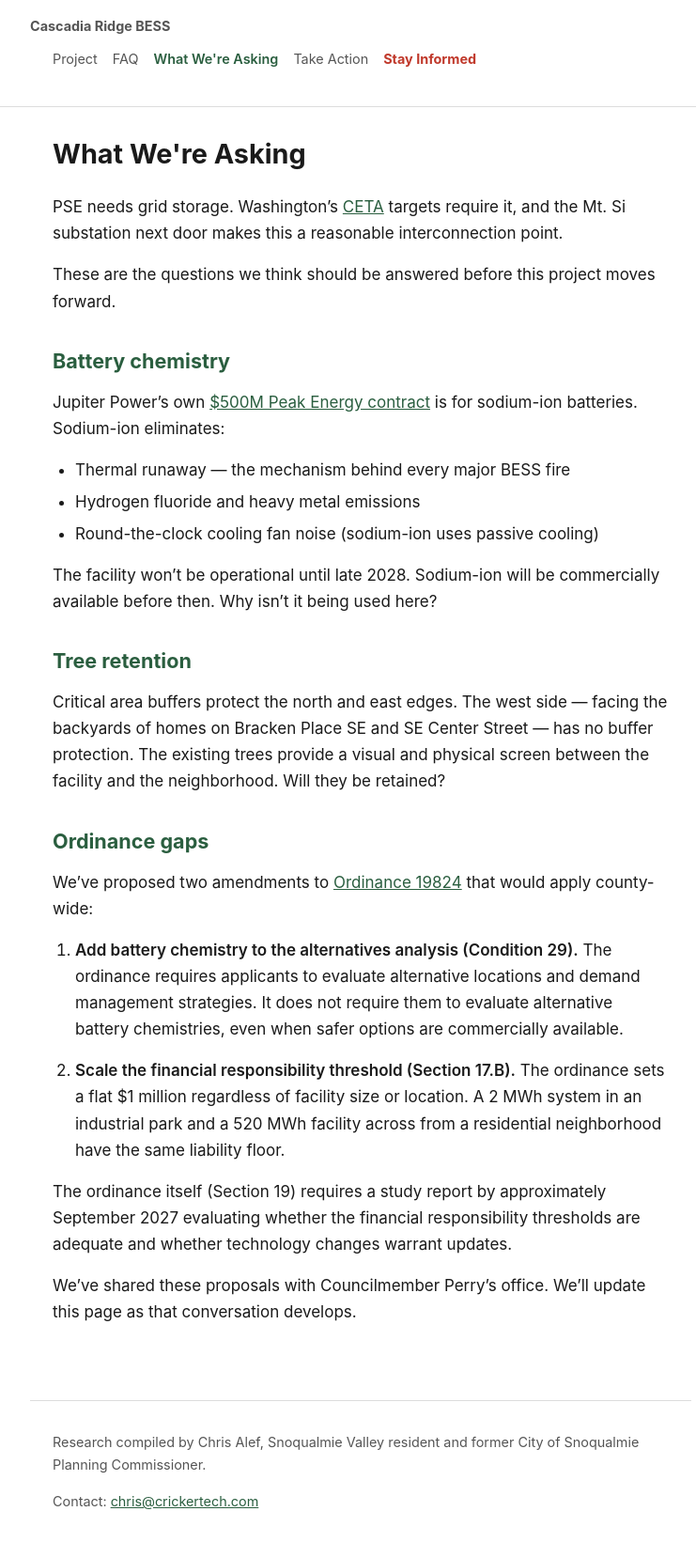
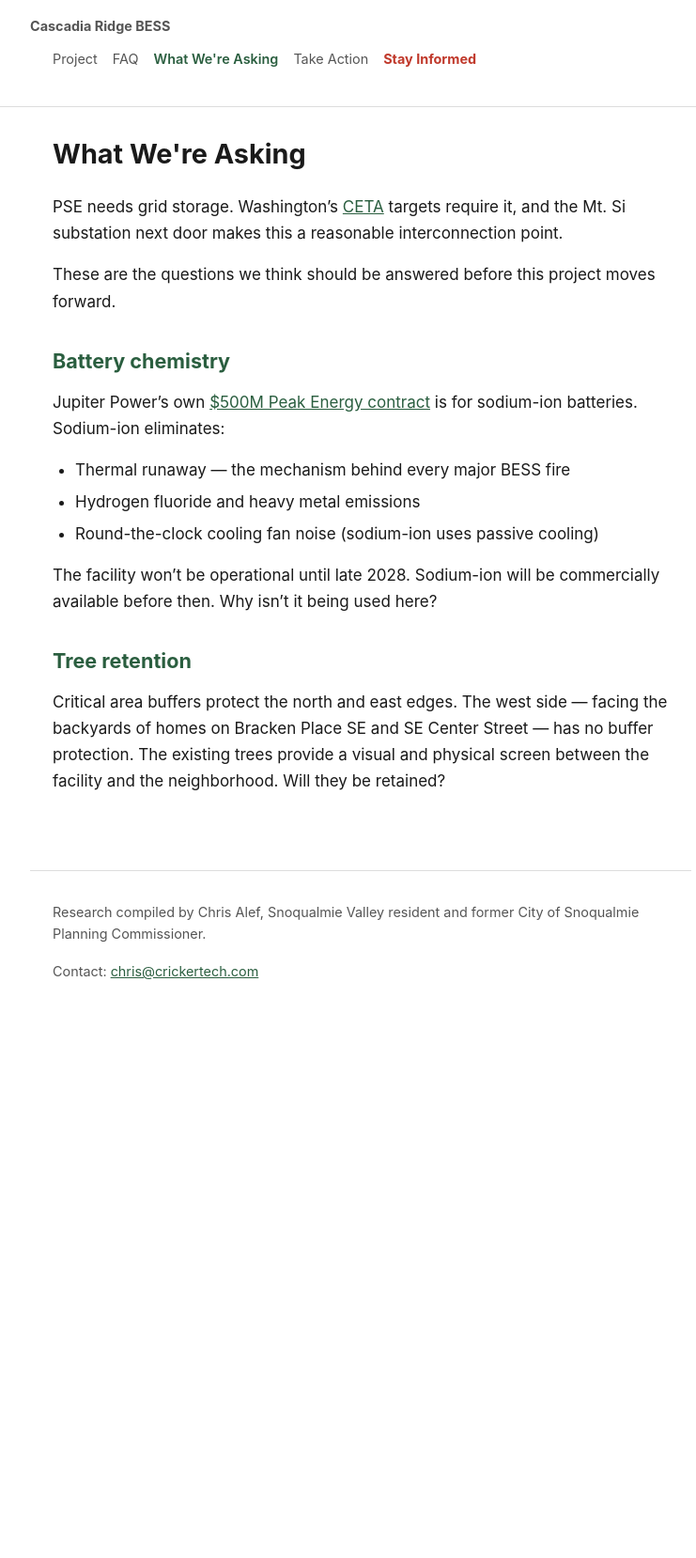
Before and after one commit to calef/cascadia-ridge-bess, a Jekyll site: the page built from _pages/what-we-are-asking.md, in a window 1280 px wide. Shown: the whole page at 94% size, without its empty margins (256-997 px from the left). Built offline with Jekyll 4.4.1, drawn with Linux system fonts in a browser that asks for light colours; after the commit the page ends 1094 px from its top, so only the background shows below that.

Commit message:
Deploy site 2026-03-17-181034

```diff
--- a/_pages/what-we-are-asking.md
+++ b/_pages/what-we-are-asking.md
@@ -19,15 +19,3 @@ The facility won't be operational until late 2028. Sodium-ion will be commercial
 ## Tree retention
 
 Critical area buffers protect the north and east edges. The west side — facing the backyards of homes on Bracken Place SE and SE Center Street — has no buffer protection. The existing trees provide a visual and physical screen between the facility and the neighborhood. Will they be retained?
-
-## Ordinance gaps
-
-We've proposed two amendments to [Ordinance 19824](https://mkcclegisearch.kingcounty.gov/LegislationDetail.aspx?ID=6294909&GUID=CA2000B8-B2F9-4F69-9055-0C2D381EAF9F) that would apply county-wide:
-
-1. **Add battery chemistry to the alternatives analysis (Condition 29).** The ordinance requires applicants to evaluate alternative locations and demand management strategies. It does not require them to evaluate alternative battery chemistries, even when safer options are commercially available.
-
-2. **Scale the financial responsibility threshold (Section 17.B).** The ordinance sets a flat $1 million regardless of facility size or location. A 2 MWh system in an industrial park and a 520 MWh facility across from a residential neighborhood have the same liability floor.
-
-The ordinance itself (Section 19) requires a study report by approximately September 2027 evaluating whether the financial responsibility thresholds are adequate and whether technology changes warrant updates.
-
-We've shared these proposals with Councilmember Perry's office. We'll update this page as that conversation develops.
```
